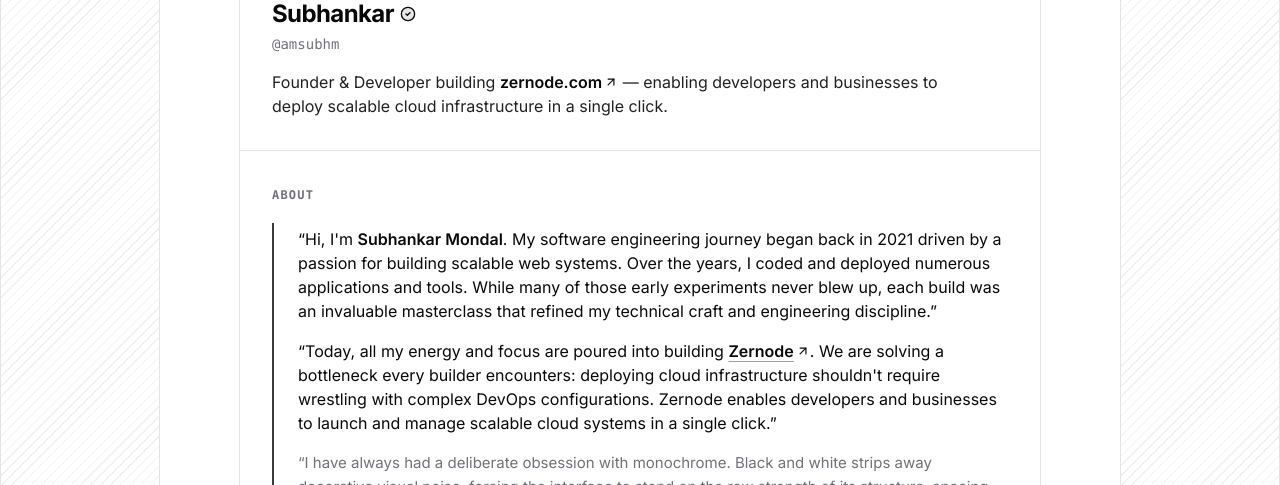
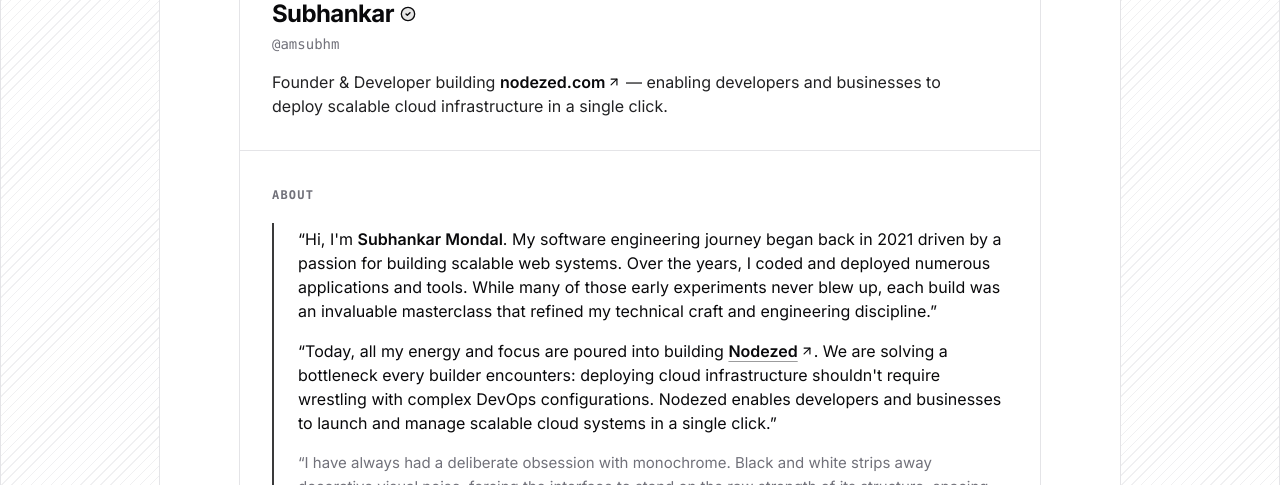
Before and after one commit to subhmnd/portfolio, a Next.js app: page / in a window 1280 px wide. Shown: the part 206-691 px from the top of the page. Built offline with nearby package versions, Linux system fonts and the light colour scheme; no server answers.

Commit message:
Update brand and domain to Nodezed (nodezed.com)

```diff
--- a/src/app/layout.tsx
+++ b/src/app/layout.tsx
@@ -9,7 +9,7 @@
 export const metadata: Metadata = {
   metadataBase: new URL(process.env.NEXT_PUBLIC_APP_URL || "https://am.subhm.in"),
   title: "Subhankar Mondal",
-  description: "Hi I am Subhankar! Developer and Founder at Zernode.",
+  description: "Hi I am Subhankar! Developer and Founder at Nodezed.",
   alternates: {
     canonical: "./",
   },
@@ -31,7 +31,7 @@
   manifest: "/site.webmanifest",
   openGraph: {
     title: "Subhankar Mondal",
-    description: "Hi I am Subhankar! Developer and Founder at Zernode.",
+    description: "Hi I am Subhankar! Developer and Founder at Nodezed.",
     url: "https://am.subhm.in",
     siteName: "Subhankar Mondal",
     locale: "en_US",
@@ -48,7 +48,7 @@
   twitter: {
     card: "summary_large_image",
     title: "Subhankar Mondal",
-    description: "Hi I am Subhankar! Developer and Founder at Zernode.",
+    description: "Hi I am Subhankar! Developer and Founder at Nodezed.",
     creator: "@amsubhm",
     images: ["/og.png"],
   },
--- a/src/components/AboutSection.tsx
+++ b/src/components/AboutSection.tsx
@@ -43,19 +43,19 @@
             &ldquo;Hi, I&apos;m <span className="font-semibold text-foreground">Subhankar Mondal</span>. My software engineering journey began back in 2021 driven by a passion for building scalable web systems. Over the years, I coded and deployed numerous applications and tools. While many of those early experiments never blew up, each build was an invaluable masterclass that refined my technical craft and engineering discipline.&rdquo;
           </p>
 
-          {/* Paragraph 2: The Vision for Zernode */}
+          {/* Paragraph 2: The Vision for Nodezed */}
           <p className="text-[15px] sm:text-base leading-relaxed text-foreground font-normal">
             &ldquo;Today, all my energy and focus are poured into building{" "}
             <a
-              href="https://zernode.com"
+              href="https://nodezed.com"
               target="_blank"
               rel="noopener noreferrer"
               className="font-semibold text-foreground underline underline-offset-4 decoration-foreground/40 hover:decoration-foreground inline-flex items-center gap-0.5"
             >
-              Zernode
+              Nodezed
               <ArrowUpRight className="w-3.5 h-3.5" />
             </a>
-            . We are solving a bottleneck every builder encounters: deploying cloud infrastructure shouldn&apos;t require wrestling with complex DevOps configurations. Zernode enables developers and businesses to launch and manage scalable cloud systems in a single click.&rdquo;
+            . We are solving a bottleneck every builder encounters: deploying cloud infrastructure shouldn&apos;t require wrestling with complex DevOps configurations. Nodezed enables developers and businesses to launch and manage scalable cloud systems in a single click.&rdquo;
           </p>
 
           {/* Paragraph 3: The Monochrome Philosophy */}
@@ -71,16 +71,16 @@
             &ldquo;Hi, I&apos;m <span className="font-semibold text-foreground">Subhankar Mondal</span>. My software journey began in 2021. Over the years, I coded and shipped dozens of applications and systems. While none blew up, each project refined my craft and taught me resilience.&rdquo;
           </p>
 
-          {/* Paragraph 2: Zernode */}
+          {/* Paragraph 2: Nodezed */}
           <p className="text-[14px] leading-relaxed text-foreground font-normal">
             &ldquo;Today, all my energy is focused on building{" "}
             <a
-              href="https://zernode.com"
+              href="https://nodezed.com"
               target="_blank"
               rel="noopener noreferrer"
               className="font-semibold text-foreground underline underline-offset-4 decoration-foreground/40 hover:decoration-foreground inline-flex items-center gap-0.5"
             >
-              Zernode
+              Nodezed
               <ArrowUpRight className="w-3.5 h-3.5" />
             </a>
             . We&apos;re removing DevOps friction—enabling developers and businesses to launch and scale automated cloud infrastructure in a single click.&rdquo;
--- a/src/components/ProfileHeader.tsx
+++ b/src/components/ProfileHeader.tsx
@@ -185,12 +185,12 @@
         >
           Founder & Developer building{" "}
           <a
-            href="https://zernode.com"
+            href="https://nodezed.com"
             target="_blank"
             rel="noopener noreferrer"
             className="text-foreground font-semibold hover:underline inline-flex items-center gap-0.5"
           >
-            zernode.com
+            nodezed.com
             <ArrowUpRight className="w-3.5 h-3.5" />
           </a>{" "}
           <span className="hidden md:inline">
```
